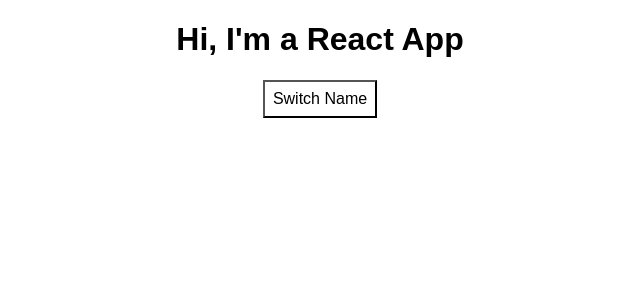
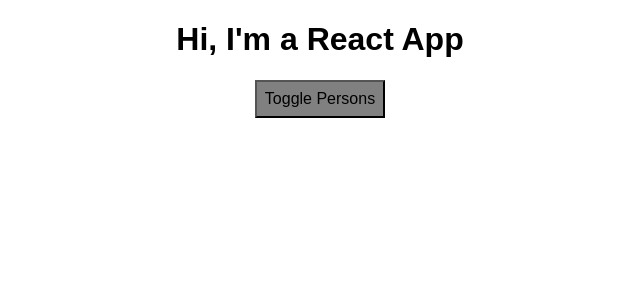
Before and after one commit to brandon013188/React-Udemy-Tutorial, a React (Create React App) app: page / in a window 1280 px wide. Shown: the top 300 px of the page, without its empty margins (320-960 px from the left). Built offline with nearby package versions, Linux system fonts and the light colour scheme.

Commit message:
Set styles dynamically

```diff
--- a/src/App.js
+++ b/src/App.js
@@ -67,8 +67,10 @@
 
 
   render() {
+
+    // this inline styling can not use pseudo selectors e.g. button:hovers
     const style = {
-      backgroundColor: 'white',
+      backgroundColor: 'grey',
       font: 'inherit',
       padding: '8px',
       cursor: 'pointer'
@@ -100,6 +102,8 @@
           })}
         </div>
       );
+
+      style.backgroundColor = 'white';
     }
 
 
@@ -109,7 +113,7 @@
         <h1>Hi, I'm a React App</h1>
         <button
           style={style}
-          onClick={this.togglePersonsHandler}>Switch Name</button>
+          onClick={this.togglePersonsHandler}>Toggle Persons</button>
           {persons}
       </div>
       );
```
